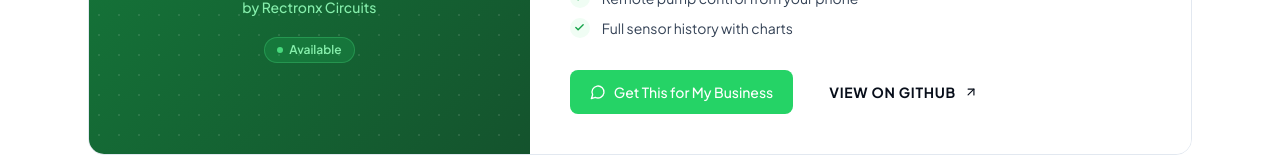
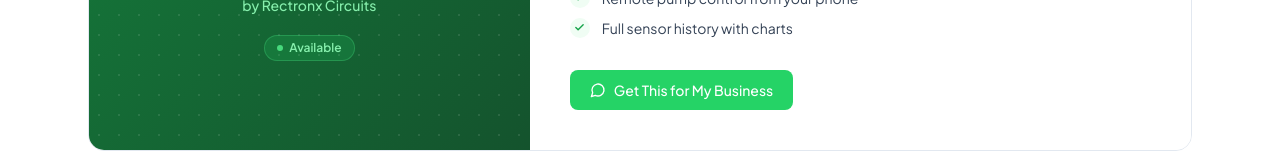
Before and after one commit to mahesh020795/rectronx-website, a Next.js app: page /products/smart-plant-monitor in a window 1280 px wide. Shown: the part 521-685 px from the top of the page. Built offline with nearby package versions, Linux system fonts and the light colour scheme; no server answers.

Commit message:
Remove GitHub link from Smart Plant Monitor product page

```diff
--- a/app/products/smart-plant-monitor/page.tsx
+++ b/app/products/smart-plant-monitor/page.tsx
@@ -133,14 +133,6 @@ export default function SmartPlantMonitorPage() {
                 label="Get This for My Business"
                 message="Hi Rectronx! I'm interested in the Smart Plant Monitor system. Can you tell me more?"
               />
-              <a
-                href="https://github.com/mahesh020795/smart-plant-monitor"
-                target="_blank"
-                rel="noopener noreferrer"
-                className="btn-secondary"
-              >
-                View on GitHub <ArrowUpRight size={14} />
-              </a>
             </div>
           </div>
         </div>
```
